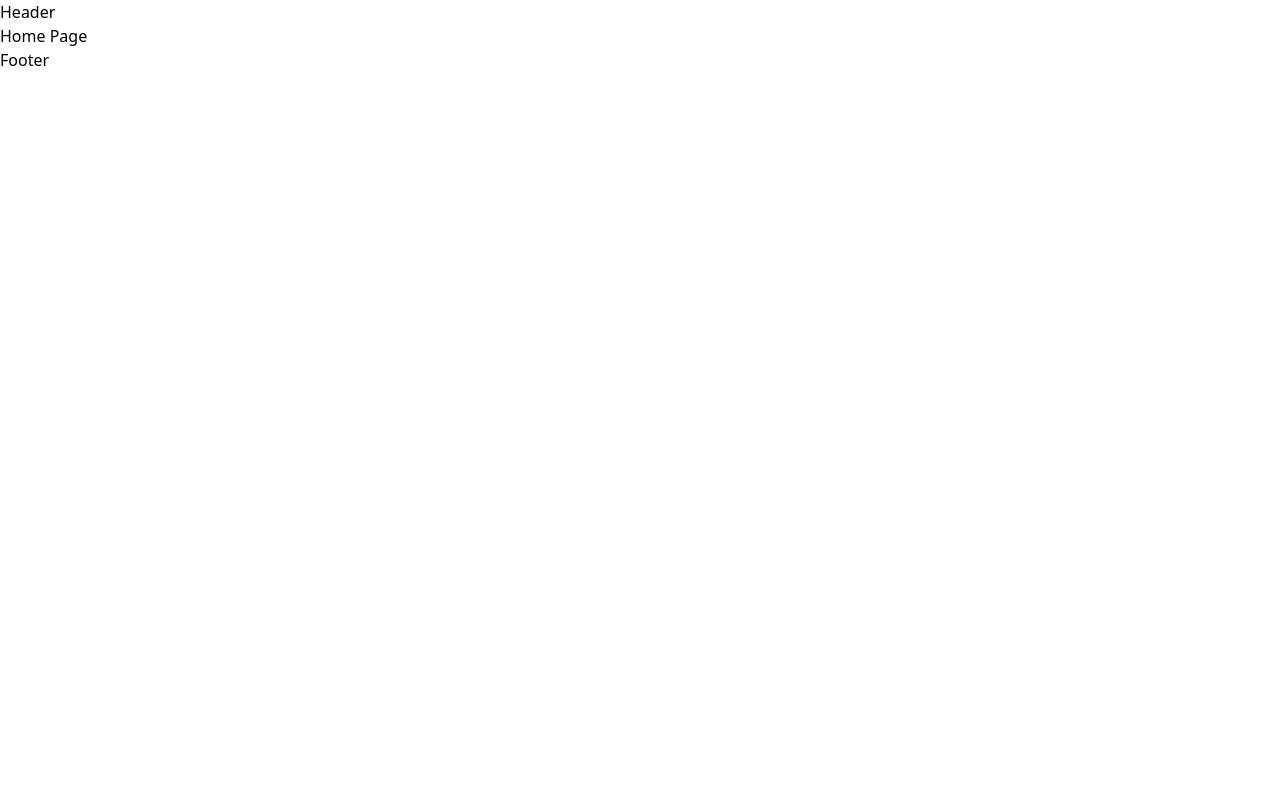
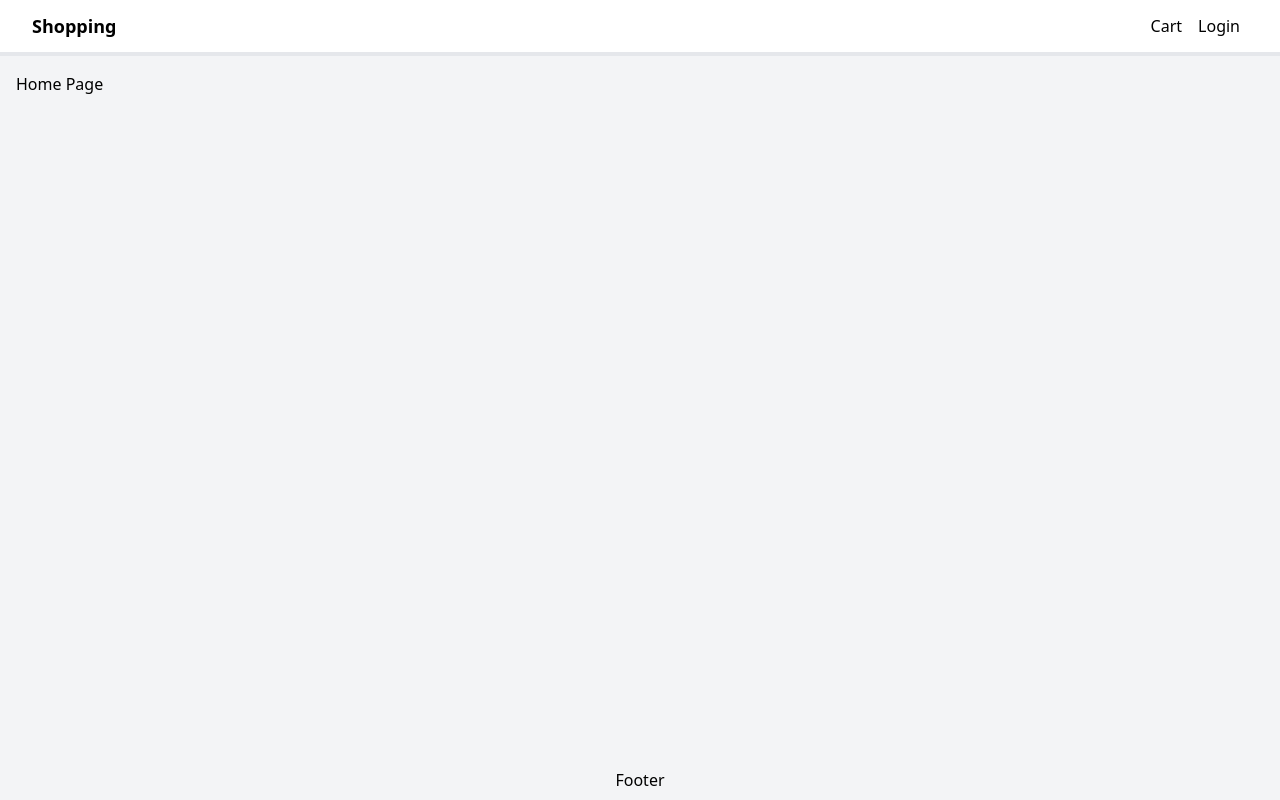
Before and after one commit to AhsantMozhgan/my-next-app, a Next.js app: page / in a window 1280 px wide. Built offline with nearby package versions, Linux system fonts and the light colour scheme.

Commit message:
header-and-footer

```diff
--- a/components/Layout.js
+++ b/components/Layout.js
@@ -1,10 +1,37 @@
-function Layout(props) {
+import Head from 'next/head'
+import Link from 'next/link'
+
+function Layout({ title, children }) {
   return (
     <>
+      <Head>
+        <title>{`${title} - Shopping`}</title>
+      </Head>
+      <div className="flex min-h-screen flex-col justify-between">
+        <header>
+          <nav className="flex h-14 px-8 justify-between items-center border-b-4 bg-white">
+            {/* ✅ className moved directly onto Link */}
+            <Link href="/" className="text-lg font-bold">
+              Shopping
+            </Link>
+
             <div>
-            <header>Header</header>
-            <main>{props.children}</main>
-            <footer>Footer</footer>
+              {/* ✅ className moved directly onto Link */}
+              <Link href="/cart" className="p-2">
+                Cart
+              </Link>
+              <Link href="/login" className="p-2">
+                Login
+              </Link>
+            </div>
+          </nav>
+        </header>
+
+        <main className="container m-auto mt-4 px-4">{children}</main>
+
+        <footer className="flex justify-center items-center h-10">
+          Footer
+        </footer>
       </div>
     </>
   )
--- a/pages/_app.js
+++ b/pages/_app.js
@@ -1,5 +1,11 @@
 import "@/styles/globals.css";
 
-export default function App({ Component, pageProps }) {
-  return <Component {...pageProps} />;
+ function MyApp({ Component, pageProps }) {
+  return (
+    <div className="bg-gray-100">
+      <Component {...pageProps} />
+    </div>
+  )
 }
+
+export default MyApp
--- a/pages/index.js
+++ b/pages/index.js
@@ -1,7 +1,7 @@
 import Layout from '../components/Layout'
 
 function Home() {
-  return <Layout>Home Page</Layout>
+  return <Layout title="Home Page">Home Page</Layout>
 }
 
 export default Home
```
Lines whose indentation alone changed are shown as unchanged.
